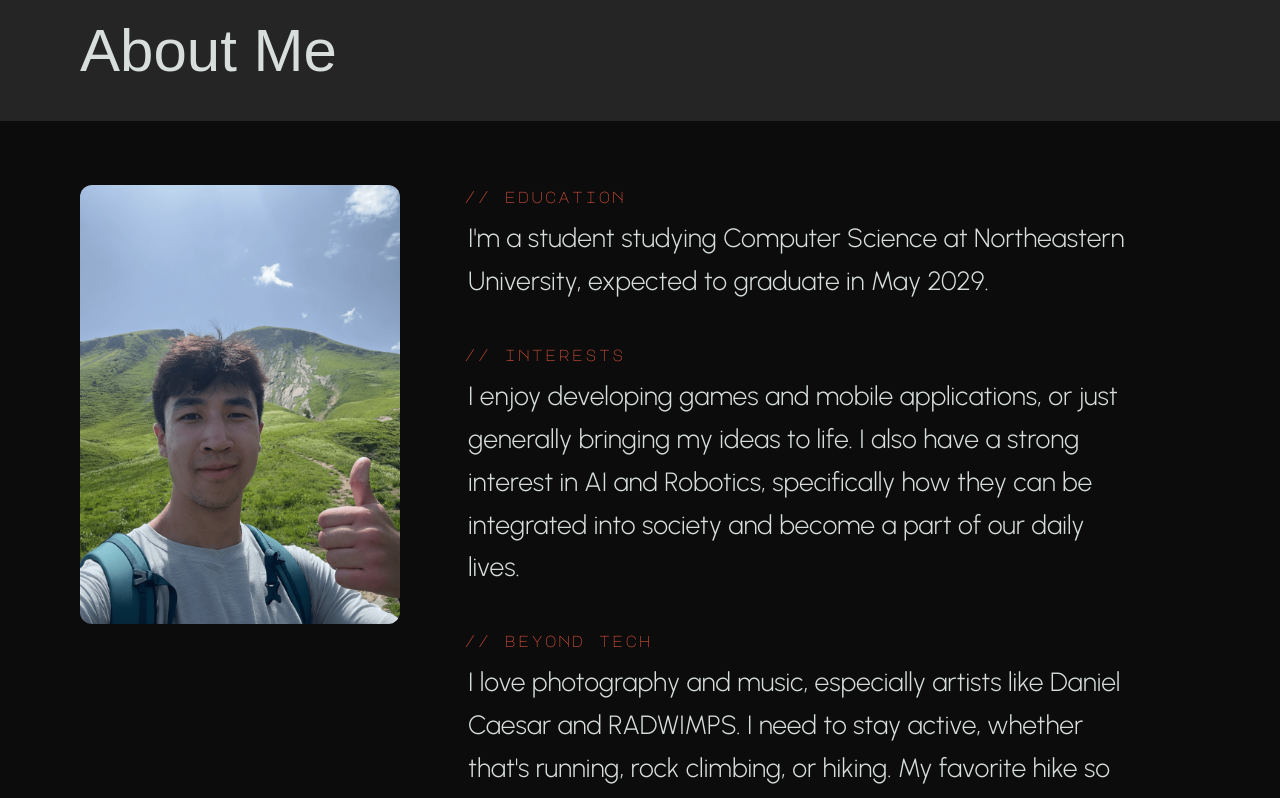
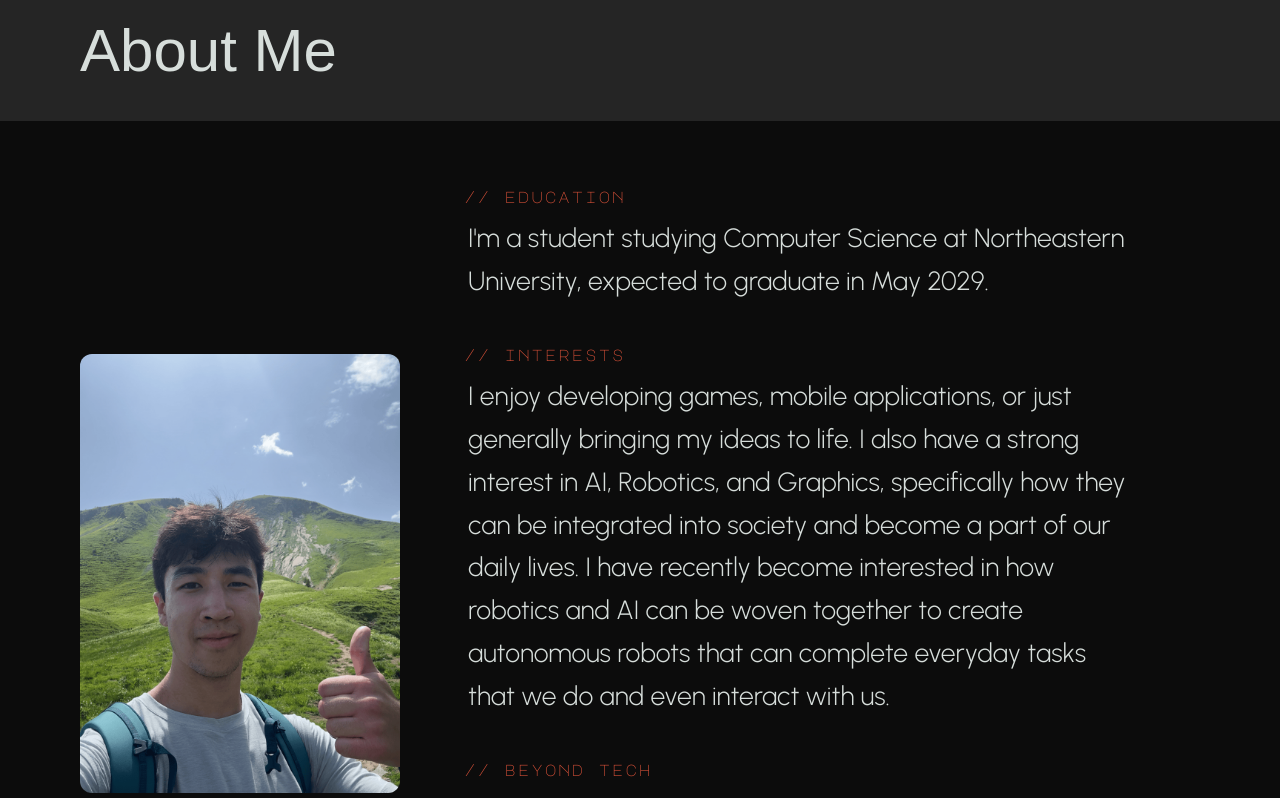
Before and after one commit to qutch/personal-portfolio-website, a React (Vite) app: page / in a window 1280 px wide. Shown: the part 1120-1918 px from the top of the page. Built offline with nearby package versions, Linux system fonts and the light colour scheme; a web font is replaced by a local one.

Commit message:
Updated personal section

```diff
--- a/src/About.jsx
+++ b/src/About.jsx
@@ -21,7 +21,7 @@ export function AboutMe() {
             </motion.div>
 
             {/* Content */}
-            <div className="px-6 py-10 md:px-12 md:py-14 lg:px-20 lg:py-16 flex flex-col lg:flex-row items-start gap-10 lg:gap-16">
+            <div className="px-6 py-10 md:px-12 md:py-14 lg:px-20 lg:py-16 flex flex-col lg:flex-row items-start lg:items-center gap-10 lg:gap-16">
 
                 {/* Profile Image */}
                 <motion.div
@@ -52,11 +52,16 @@ export function AboutMe() {
                     </Section>
 
                     <Section label="// interests">
-                        I enjoy developing games and mobile applications, or just generally bringing my ideas to life. I also have a strong interest in AI and Robotics, specifically how they can be integrated into society and become a part of our daily lives.
+                        I enjoy developing games, mobile applications, or just generally bringing my ideas to life.
+                        I also have a strong interest in AI, Robotics, and Graphics, specifically how they can be integrated into society and become a part of our daily lives.
+                        I have recently become interested in how robotics and AI can be woven together to create autonomous robots that can complete everyday tasks that we do and even interact with us.
+
                     </Section>
 
                     <Section label="// beyond tech">
-                        I love photography and music, especially artists like Daniel Caesar and RADWIMPS. I need to stay active, whether that's running, rock climbing, or hiking. My favorite hike so far has been the Hardergrat trail in Interlaken, Switzerland.
+                        I love photography and music, especially artists like Daniel Caesar and RADWIMPS.
+                        I need to stay active, whether that's running, rock climbing, or hiking.
+                        My favorite hike so far has been the Hardergrat trail in Interlaken, Switzerland.
                     </Section>
                 </motion.div>
             </div>
```
Also changed, not shown: src/assets/claudepeek.png.
